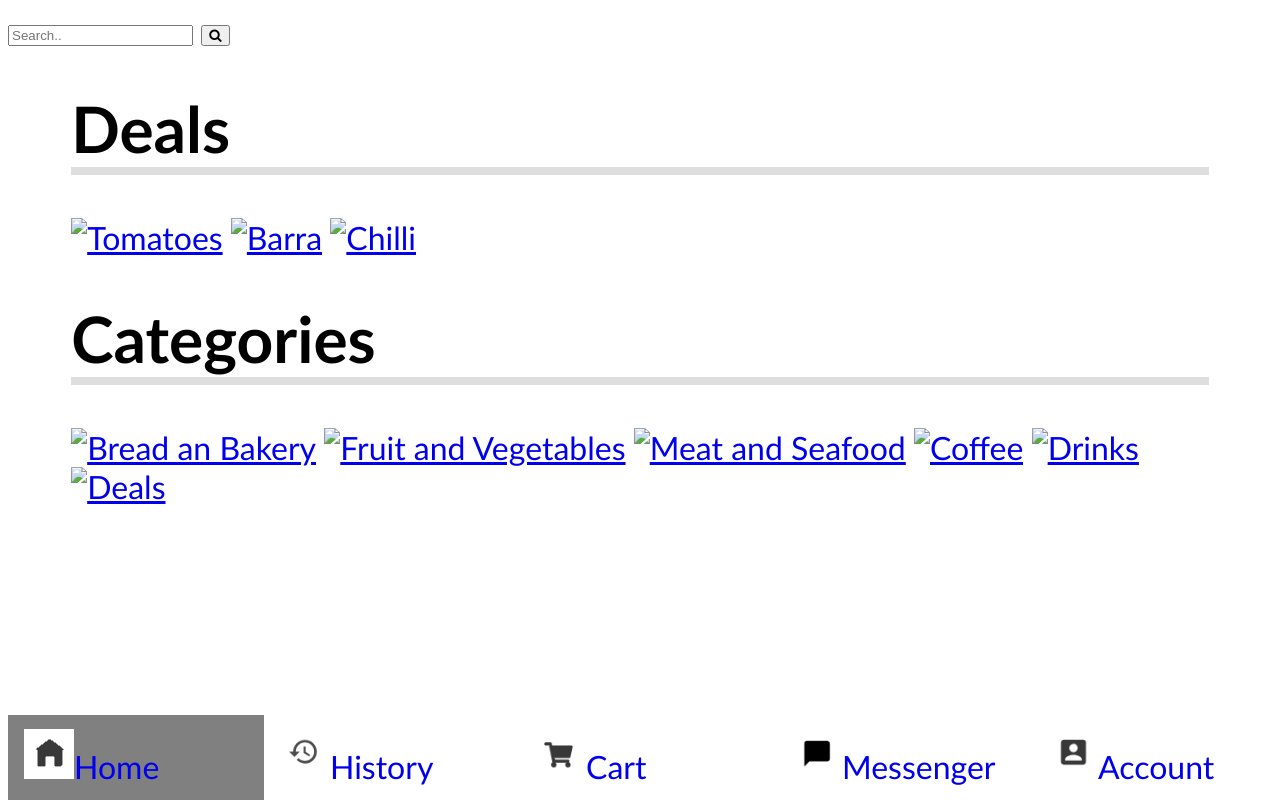
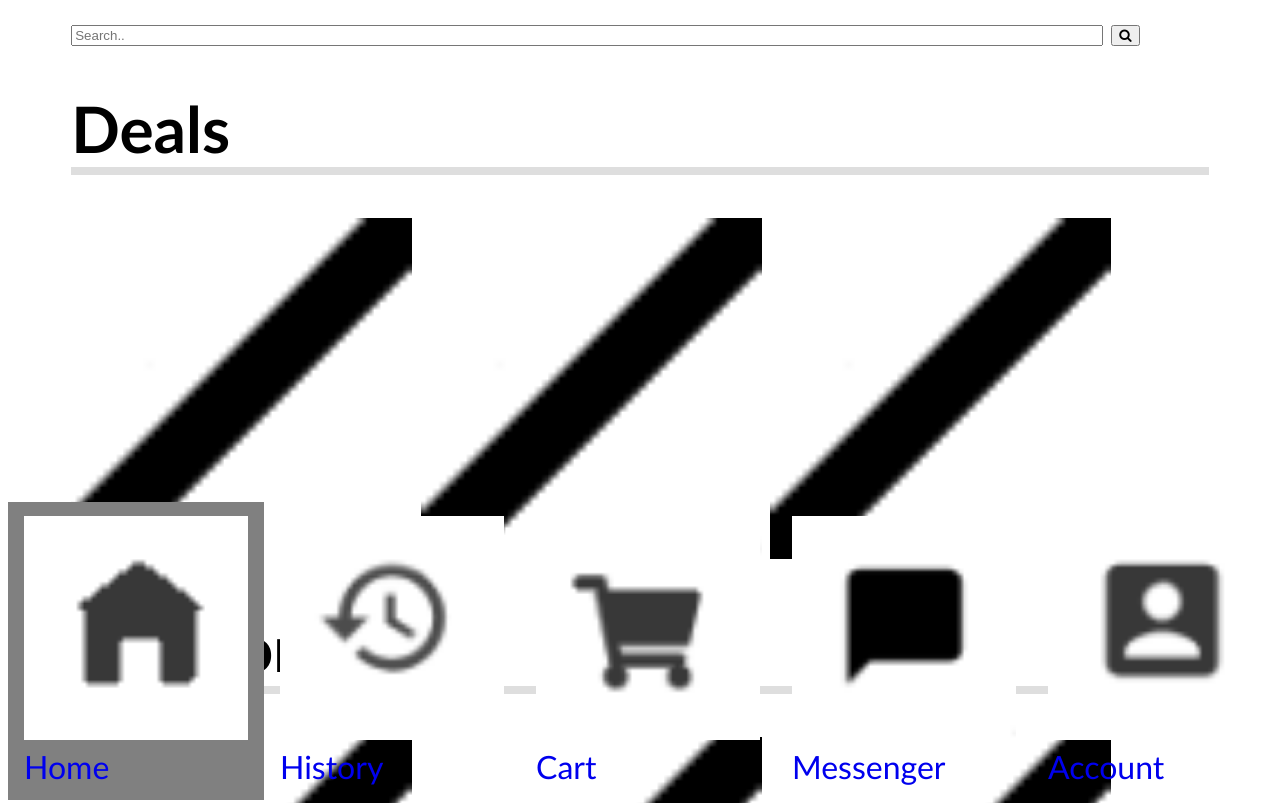
Before and after one commit to Reeahn/ProjectChefShop, a plain HTML site: page html/home.html in a window 1280 px wide. Shown: the top 803 px of the page. Drawn offline with Linux system fonts and the light colour scheme.

Commit message:
getting closer

```diff
--- a/css/master.css
+++ b/css/master.css
@@ -1,4 +1,4 @@
-.search {
+input {
   width: 90%;
 }
 
@@ -7,23 +7,20 @@ body {
   font-size: 32px;
 }
 
-.Deals {
+.Deals, .Categories, div.Search {
   padding-left: 5%;
-  width: 90%;
+  padding-right: 5%;
 }
 
 h1 {
   border-bottom: 8px solid #dedede;
 }
 
-.DealItems a {
+.CategoryItems img, .DealItems img {
   width: 30%;
+  background-color: grey;
 }
 
-.Categories {
-  padding-left: 5%;
-  width: 90%;
-}
 ul {
   display: inline-block;
   list-style-type: none;
@@ -40,10 +37,14 @@ li {
   float: left;
 }
 
+li img {
+  width: 100%;
+}
+
 li a {
   display: block;
   color: black:
-  text-align: center;
+  font-align: center;
   padding: 14px 16px;
   text-decoration: none;
 }
--- a/html/home.html
+++ b/html/home.html
@@ -16,27 +16,30 @@
     <div class="Deals">
       <h1>Deals</h1>
       <div class="DealItems">
-        <a href="#"><img src="" alt="Tomatoes"></a>
-        <a href="#"><img src="" alt="Barra"></a>
-        <a href="#"><img src="" alt="Chilli"></a>
+        <a href="#"><img src="../imgs/test.png" alt="Tomatoes"></a>
+        <a href="#"><img src="../imgs/test.png" alt="Barra"></a>
+        <a href="#"><img src="../imgs/test.png" alt="Chilli"></a>
       </div>
     </div>
     <div class="Categories">
       <h1>Categories</h1>
       <div class="CategoryItems">
-        <a href="#"><img src="" alt="Bread an Bakery"></a>
-        <a href="#"><img src="" alt="Fruit and Vegetables"></a>
-        <a href="#"><img src="" alt="Meat and Seafood"></a>
-        <a href="#"><img src="" alt="Coffee"></a>
-        <a href="#"><img src="" alt="Drinks"></a>
-        <a href="#"><img src="" alt="Deals"></a>
+        <a href="#"><img src="../imgs/test.png" alt="Bread and Bakery"></a>
+        <a href="#"><img src="../imgs/test.png" alt="Fruit and Vegetables"></a>
+        <a href="#"><img src="../imgs/test.png" alt="Meat and Seafood"></a>
+        <a href="#"><img src="../imgs/test.png" alt="Coffee"></a>
+        <a href="#"><img src="../imgs/test.png" alt="Drinks"></a>
+        <a href="#"><img src="../imgs/test.png" alt="Deals"></a>
       </div>
     </div>
   </body>
   <footer>
     <nav>
       <ul>
-        <li><a class="active" href="./home.html"><img src="../imgs/homeIcon.png" alt="HomeIcon">Home</a></li>
+        <li>
+          <a class="active" href="./home.html"><img src="../imgs/homeIcon.png" alt="HomeIcon">
+          <span class="caption">Home</span></a>
+        </li>
         <li><a href="./history.html"><img src="../imgs/historyIcon.png" alt="HistoryIcon">History</a></li>
         <li><a href="./cart.html"><img src="../imgs/cartIcon.png" alt="ShoppingCart">Cart</a></li>
         <li><a href="./messenger.html"><img src="../imgs/speechBubbleIcon.png" alt="ChatBubble">Messenger</a></li>
```
Also changed, not shown: imgs/test.png (added).
